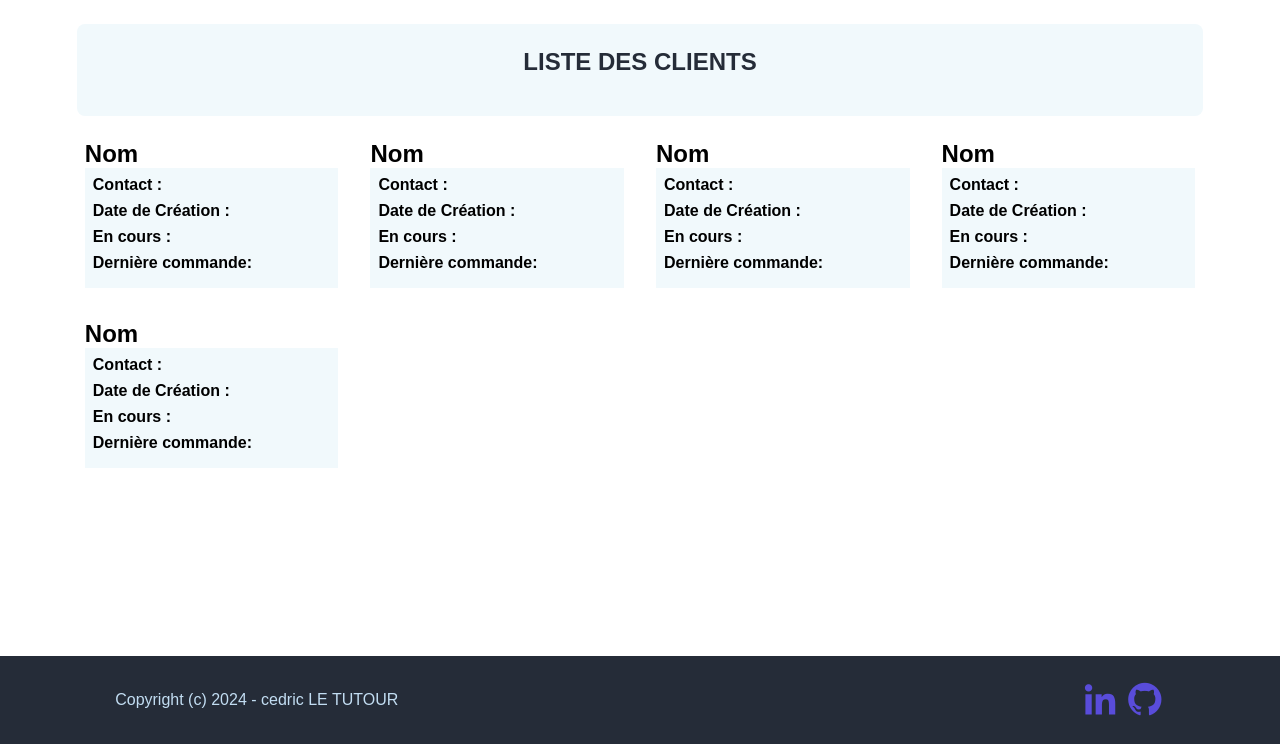
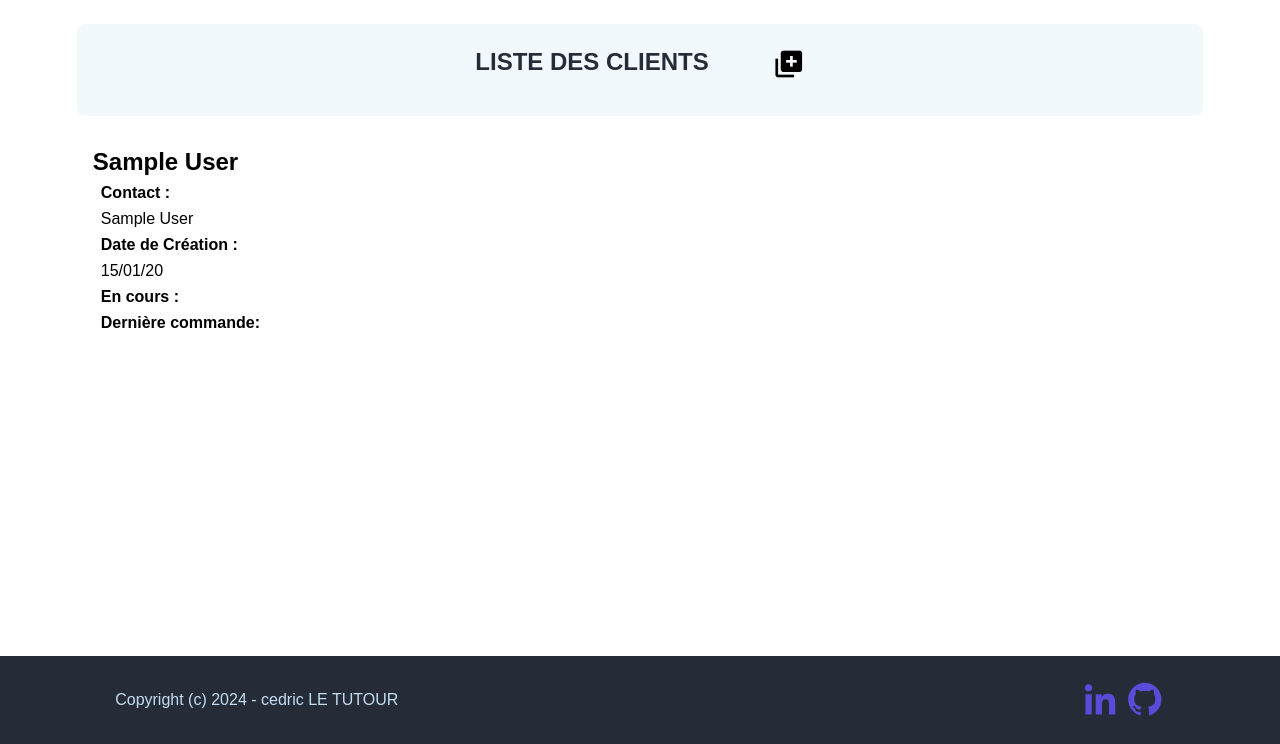
Before and after one commit to CedricLt44/GestionClient, a Django app: page /customers/ in a window 1280 px wide. Shown: the part 86-830 px from the top of the page. Run offline with Django 5.2, Linux system fonts and the light colour scheme; a user stored in the database is signed in; tables that the repository leaves empty hold one stand-in row (values such as "Sample post"); some web fonts are replaced.

Commit message:
creation client

```diff
--- a/liste_client/templates/liste_client/liste_client.html
+++ b/liste_client/templates/liste_client/liste_client.html
@@ -1,60 +1,22 @@
-{% extends 'backend/base.html' %}
-
-{% block content %}
+{% extends 'backend/base.html' %} {% block content %}
 <div class="heading">
   <h1>LISTE DES CLIENTS</h1>
+  <a href="{% url 'liste_client:add' %}"><i class="bx bxs-add-to-queue"></i></a>
 </div>
 
 <div class="container">
+  {% for customer in customers %}
   <div class="card">
-    <h2 class="card-title">Nom</h2>
+    <h2>{{ customer.name }}</h2>
     <div class="card-body">
       <p><strong>Contact :</strong></p>
+      <p>{{ customer.contact_name }}</p>
       <p><strong>Date de Création :</strong></p>
+      <p>{{ customer.created_at|date:"d/m/y" }}</p>
       <p><strong>En cours :</strong></p>
       <p><strong>Dernière commande:</strong></p>
     </div>
   </div>
-
-  <div class="card">
-    <h2 class="card-title">Nom</h2>
-    <div class="card-body">
-      <p><strong>Contact :</strong></p>
-      <p><strong>Date de Création :</strong></p>
-      <p><strong>En cours :</strong></p>
-      <p><strong>Dernière commande:</strong></p>
-    </div>
-  </div>
-
-  <div class="card">
-    <h2 class="card-title">Nom</h2>
-    <div class="card-body">
-      <p><strong>Contact :</strong></p>
-      <p><strong>Date de Création :</strong></p>
-      <p><strong>En cours :</strong></p>
-      <p><strong>Dernière commande:</strong></p>
-    </div>
-  </div>
-
-  <div class="card">
-    <h2 class="card-title">Nom</h2>
-    <div class="card-body">
-      <p><strong>Contact :</strong></p>
-      <p><strong>Date de Création :</strong></p>
-      <p><strong>En cours :</strong></p>
-      <p><strong>Dernière commande:</strong></p>
-    </div>
-  </div>
-
-  <div class="card">
-    <h2 class="card-title">Nom</h2>
-    <div class="card-body">
-      <p><strong>Contact :</strong></p>
-      <p><strong>Date de Création :</strong></p>
-      <p><strong>En cours :</strong></p>
-      <p><strong>Dernière commande:</strong></p>
-    </div>
-  </div>
-
+  {% endfor %}
 </div>
 {% endblock content %}
--- a/liste_client/urls.py
+++ b/liste_client/urls.py
@@ -6,4 +6,6 @@ app_name = 'liste_client'
 
 urlpatterns = [
   path('customers/',views.customers, name='customers'),
+  path('add/', views.add, name='add'),
+  path('customers/<int:pk>/',views.customer, name='customer'),
 ]
--- a/liste_client/views.py
+++ b/liste_client/views.py
@@ -1,7 +1,69 @@
-from django.shortcuts import render, redirect # type: ignore
-# from django.contrib.auth.decorators import login_required
+from django.shortcuts import render, redirect
+from django.contrib.auth.decorators import login_required
+from django.core.exceptions import ValidationError
+from django.contrib import messages
+from .models import Customer
 
 # Create your views here.
-# @login_required
+@login_required
 def customers(request):
-  return render(request, 'liste_client/liste_client.html')
+  customers = Customer.objects.filter(created_by=request.user)
+
+  return render(request, 'liste_client/liste_client.html',{
+    'customers': customers
+  })
+
+
+@login_required
+def customer(request, pk):
+  customer = Customer.objects.filter(created_by=request.user).get(pk=pk)
+
+  return render (request, 'liste_client/liste_client.html', {
+    'customer': customer
+  })
+
+@login_required
+def add(request):
+  if request.method == 'POST':
+
+    try:
+      # Récupération des données avec strip() pour enlever les espaces
+      customer_data = {
+          'name': request.POST.get('name', '').strip(),
+          'contact_name': request.POST.get('contact_name', '').strip(),
+          'commercial_name': request.POST.get('commercial_name', '').strip(),
+          'email': request.POST.get('email', '').strip(),
+          'email_facturation': request.POST.get('email_facturation', '').strip(),
+          'phone': request.POST.get('phone', '').strip(),
+          'address': request.POST.get('address', '').strip(),
+          'city': request.POST.get('city', '').strip(),
+          'zip_code': request.POST.get('zip_code', '').strip(),
+          'created_by': request.user
+      }
+      # Validation des champs obligatoires
+      required_fields = ['name', 'contact_name', 'email', 'address', 'city', 'zip_code']
+      for field in required_fields:
+          if not customer_data[field]:
+              messages.error(request, f'Le champ {field} est obligatoire.')
+              return render(request, 'liste_client/add_client.html', {'data': customer_data})
+
+      # Création du client
+      customer = Customer(**customer_data)
+      customer.full_clean()  # Validation du modèle
+      customer.save()
+
+      messages.success(request, 'Client ajouté avec succès!')
+      return redirect('liste_client:customers')  # Utiliser le nom de l'URL
+
+    except ValidationError as e:
+        # Gestion des erreurs de validation du modèle
+        for field, errors in e.message_dict.items():
+            for error in errors:
+                messages.error(request, f'Erreur dans le champ {field}: {error}')
+        return render(request, 'liste_client/add_client.html', {'data': customer_data})
+
+    except Exception as e:
+        messages.error(request, f'Une erreur est survenue: {str(e)}')
+        return render(request, 'liste_client/add_client.html', {'data': customer_data})
+
+  return render(request, 'liste_client/add_client.html')
--- a/static/css/global.css
+++ b/static/css/global.css
@@ -1,4 +1,4 @@
-@import url('https://fonts.googleapis.com/css2?family=Sofia+Sans+Extra+Condensed:ital,wght@0,1..1000;1,1..1000&display=swap');
+@import url("https://fonts.googleapis.com/css2?family=Sofia+Sans+Extra+Condensed:ital,wght@0,1..1000;1,1..1000&display=swap");
 
 * {
   padding: 0;
@@ -6,7 +6,7 @@
   text-decoration: none;
   border: none;
   scroll-behavior: smooth;
-  font-family: 'Sofia', sans-serif;
+  font-family: "Sofia", sans-serif;
 }
 
 :root {
@@ -17,10 +17,10 @@
   --bg-second--color: #c2ddf2;
 }
 
-h1{
+h1 {
   text-align: center;
-  color:var(--text--color);
-  font-weight:200;
+  color: var(--text--color);
+  font-weight: 200;
 }
 nav {
   display: flex;
@@ -31,8 +31,8 @@ nav {
   margin-bottom: 0.5rem;
 }
 
-.navbar{
-  display:flex;
+.navbar {
+  display: flex;
   justify-content: space-between;
   align-items: center;
 }
@@ -47,9 +47,9 @@ nav {
   color: var(--main-color);
 }
 
-.login{
+.login {
   justify-content: center;
-  display:flex;
+  display: flex;
 }
 
 nav button p {
@@ -57,11 +57,11 @@ nav button p {
   font-weight: 900;
   color: var(--text--color);
 }
-nav button{
+nav button {
   cursor: pointer;
   background: transparent;
 }
-nav button:hover p{
+nav button:hover p {
   color: var(--second-icon--color);
 }
 nav h1 {
@@ -79,10 +79,10 @@ footer i {
 }
 
 footer i:hover {
-  color:var(--second-icon--color)
+  color: var(--second-icon--color);
 }
 
-footer{
+footer {
   color: #c2ddf2;
   display: flex;
   justify-content: space-between;
@@ -102,8 +102,8 @@ main h1 {
 }
 .form_login {
   display: flex;
-  margin:0 auto;
-  padding:0;
+  margin: 0 auto;
+  padding: 0;
   border-radius: 2.5rem;
   justify-content: center;
   align-items: center;
@@ -114,8 +114,8 @@ main h1 {
 
 .form_signup {
   display: flex;
-  margin:0 auto;
-  padding:0;
+  margin: 0 auto;
+  padding: 0;
   padding-top: 1.2rem;
   border-radius: 2.5rem;
   justify-content: center;
@@ -137,7 +137,8 @@ main h1 {
   padding-top: 0.2rem;
 }
 
-.form_login label, .form_signup label{
+.form_login label,
+.form_signup label {
   font-weight: 900;
   color: var(--main-color);
   display: block;
@@ -145,7 +146,8 @@ main h1 {
   width: 20rem;
 }
 
-.form_login input, .form_signup input{
+.form_login input,
+.form_signup input {
   display: block;
   height: 2rem;
   width: 20rem;
@@ -154,7 +156,8 @@ main h1 {
   border-radius: 5px;
 }
 
-.form_login button,.form_signup button {
+.form_login button,
+.form_signup button {
   cursor: pointer;
   display: block;
   margin: 0 auto;
@@ -166,53 +169,69 @@ main h1 {
   border-radius: 0.5rem;
   margin-bottom: 3rem;
 }
-.form_login button:hover, .form_signup button:hover {
+.form_login button:hover,
+.form_signup button:hover {
   background-color: var(--second-icon--color);
 }
 
-.heading{
-  background:var(--bg--color);
+.heading {
+  display: flex;
+  justify-content: center;
+  background: var(--bg--color);
   border-radius: 0.5rem;
   padding: 1.5rem;
   margin-bottom: 1rem;
 }
-.container{
+
+.heading a {
+  font-size: 2rem;
+  margin-left: 4rem;
+  color: var(--text-color);
+}
+
+.heading a:hover {
+  color: var(--main-color);
+}
+
+.container {
   margin-top: 1rem;
   display: grid;
-  grid-template-columns:repeat(4, 1fr);
+  grid-template-columns: repeat(4, 1fr);
   gap: 1rem;
-  grid-auto-rows: minmax(10rem,auto);
+  grid-auto-rows: minmax(10rem, auto);
 }
 
-.container-facture{
+.container-facture {
   margin-top: 2rem;
 }
 
-.card{
+.card {
   cursor: pointer;
-  padding: 0.5rem;
+  padding: 1rem;
 }
 
-.card:hover{
-  background-color:var(--bg--color);
+.card:hover {
+  background-color: var(--text--color);
   border-radius: 1.5rem;
+  color: var(--second-icon--color);
 }
 
-.card-facture{
+.card-facture {
   display: grid;
-  grid-template-columns:repeat(4, 1fr);
+  grid-template-columns: repeat(4, 1fr);
   gap: 4rem;
-  grid-auto-rows: minmax(2rem,auto);
+  grid-auto-rows: minmax(2rem, auto);
   padding: 1.2rem;
   background-color: var(--bg--color);
 }
 
-.card-body{
+.card-body {
   padding: 0.5rem;
-  background: var(--bg--color);
+  background: transparent;
 }
-.card-body p{
-  margin-bottom:0.5rem;
+
+.card-body p {
+  margin-bottom: 0.5rem;
 }
 /* menu déroulant d'état */
 /* Conteneur principal */
@@ -264,58 +283,58 @@ main h1 {
   display: block; /* Rend le menu visible */
 }
 /* designe page detail client */
-.container-client{
+.container-client {
   background: var(--bg--color);
-width:auto;
+  width: auto;
   height: 75vh;
 }
 
-.container-detail{
-  display:grid;
-  grid-template-columns:repeat(2, 1fr);
+.container-detail {
+  display: grid;
+  grid-template-columns: repeat(2, 1fr);
   gap: 1rem;
   padding: 0.8rem;
-  margin:1rem;
-  border:1px solid var(--main-color);
+  margin: 1rem;
+  border: 1px solid var(--main-color);
   border-radius: 1.5rem;
 }
 
-.container-button{
-  display:flex;
+.container-button {
+  display: flex;
   justify-content: space-between;
   gap: 1rem;
   padding: 0.8rem;
-  margin:1rem;
-  border:1px solid var(--main-color);
+  margin: 1rem;
+  border: 1px solid var(--main-color);
   border-radius: 1.5rem;
 }
 
-.container-button button{
+.container-button button {
   padding: 1rem 1.5rem;
   border-radius: 0.5rem;
   color: white;
-  background-color:var(--text--color);
+  background-color: var(--text--color);
 }
-.container-button button i{
+.container-button button i {
   font-size: 1.2rem;
 }
-.container-button button:hover{
+.container-button button:hover {
   background: var(--main-color);
   cursor: pointer;
 }
-.container-comment{
+.container-comment {
   align-items: center;
-  display:grid;
+  display: grid;
   grid-template-columns: 90% 10%;
   grid-template-rows: auto;
 }
-.container-text{
-  display:flex;
-  justify-content:left;
+.container-text {
+  display: flex;
+  justify-content: left;
   gap: 1rem;
   padding: 0.8rem 10%;
-  margin:1rem;
-  border:1px solid var(--main-color);
+  margin: 1rem;
+  border: 1px solid var(--main-color);
   border-radius: 1.5rem;
   font-size: 1.2rem;
 }
@@ -324,10 +343,10 @@ height: 75vh;
   padding: 0.5rem 0.5rem;
   border-radius: 0.5rem;
   color: white;
-  background-color:var(--main-color);
+  background-color: var(--main-color);
   font-size: 1.2rem;
 }
-.container-comment button:hover{
+.container-comment button:hover {
   background-color: var(--second-icon--color);
 }
 
@@ -335,13 +354,14 @@ height: 75vh;
 .container-commande {
   gap: 1rem;
   padding: 0.8rem 2%;
-  margin:1rem;
+  margin: 1rem;
   display: grid;
   grid-template-columns: 20% 60% 10% 10%;
   grid-template-rows: auto;
-  border:1px solid var(--main-color);
+  border: 1px solid var(--main-color);
 }
 
-.container-commande h3, .container-detail h3{
+.container-commande h3,
+.container-detail h3 {
   margin-bottom: 1rem;
 }
```
Also changed, not shown: backend/models.py (+1 -56 lines), liste_client/models.py (+77 -1 lines), liste_client/templates/liste_client/add_client.html (added, +55 -0 lines), liste_client/templates/liste_client/detail_client.html (added, +57 -0 lines), liste_client/migrations/0001_initial.py (added). Lines whose indentation alone changed are shown as unchanged.
